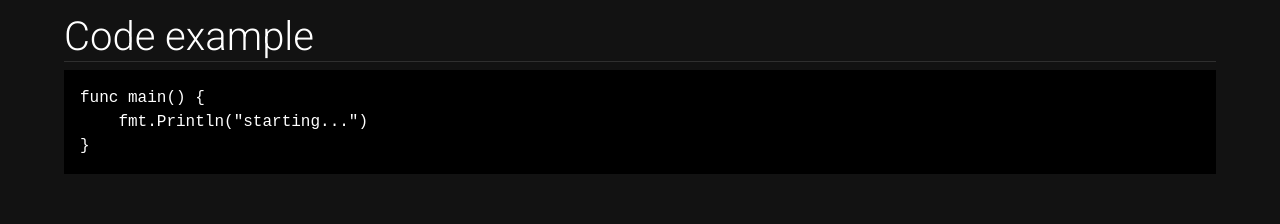
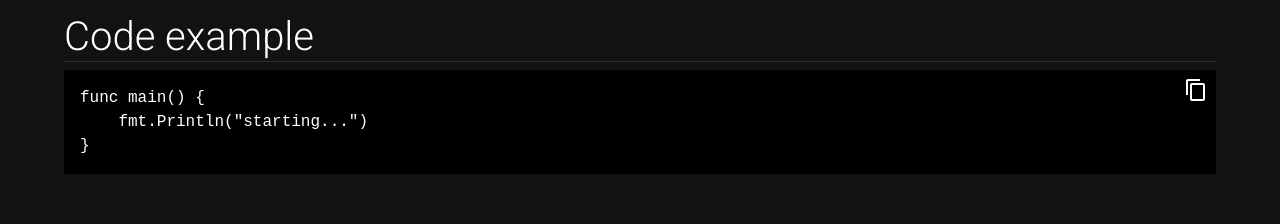
Before and after one commit to liaradb/liaradb.github.io, a Next.js app: page /docs in a window 1280 px wide. Shown: the part 189-413 px from the top of the page. Built offline with nearby package versions, Linux system fonts and the light colour scheme; what @mui/material-nextjs would draw is missing.

Commit message:
Created copy button.

```diff
--- /dev/null
+++ b/src/components/copy_button/copy_button.tsx
@@ -0,0 +1,37 @@
+"use client";
+
+import { IconButton, Tooltip } from "@mui/material";
+import { ContentCopy } from "@mui/icons-material";
+import { useCopyContext } from "./copy_context";
+import { useCallback, useEffect, useState } from "react";
+
+const buttonText = "Copy to clipboard";
+const copiedText = "Copied!";
+
+export const CopyButton = ({}) => {
+  const { copy } = useCopyContext();
+  const [copied, setCopied] = useState(false);
+
+  useEffect(() => {
+    if (copied) {
+      setTimeout(() => {
+        setCopied(false);
+      }, 3000);
+    }
+  }, [copied]);
+
+  const handleCopy = useCallback(async () => {
+    await copy();
+    setCopied(true);
+  }, [copy]);
+
+  return (
+    <Tooltip title={buttonText}>
+      <IconButton onClick={handleCopy}>
+        <Tooltip title={copiedText} open={copied} placement="top">
+          <ContentCopy />
+        </Tooltip>
+      </IconButton>
+    </Tooltip>
+  );
+};
--- /dev/null
+++ b/src/components/copy_button/copy_context.tsx
@@ -0,0 +1,38 @@
+"use client";
+
+import {
+  createContext,
+  FC,
+  ReactNode,
+  useCallback,
+  useContext,
+  useRef,
+} from "react";
+
+export const CopyContext = createContext({
+  // eslint-disable-next-line @typescript-eslint/no-unused-vars
+  setValue: (value: string) => {},
+  copy: async () => {},
+});
+
+export const CopyContextProvider: FC<{ children: ReactNode | ReactNode[] }> = ({
+  children,
+}) => {
+  const valueRef = useRef("");
+
+  const setValue = useCallback((value: string) => {
+    valueRef.current = value;
+  }, []);
+
+  const copy = useCallback(() => {
+    return navigator.clipboard.writeText(valueRef.current);
+  }, []);
+
+  return (
+    <CopyContext.Provider value={{ setValue, copy }}>
+      {children}
+    </CopyContext.Provider>
+  );
+};
+
+export const useCopyContext = () => useContext(CopyContext);
--- /dev/null
+++ b/src/components/copy_button/index.ts
@@ -0,0 +1,6 @@
+export { CopyButton } from "./copy_button";
+export {
+  CopyContext,
+  CopyContextProvider,
+  useCopyContext,
+} from "./copy_context";
--- a/src/components/index.ts
+++ b/src/components/index.ts
@@ -1,2 +1,3 @@
 export * from "./app_page";
+export * from "./copy_button";
 export * from "./link";
--- a/src/mdx-components.tsx
+++ b/src/mdx-components.tsx
@@ -2,7 +2,8 @@ import { Box, Divider, Typography } from "@mui/material";
 import type { MDXComponents } from "mdx/types";
 
 import { LinkLink } from "./components";
-import { MdxSyntax, MdxSyntaxPre } from "./mdx_syntax";
+import { MdxSyntax } from "./mdx_syntax";
+import { MdxSyntaxPre } from "./mdx_syntax_pre";
 
 const components = {
   h1: ({ children }) => {
--- a/src/mdx_syntax.tsx
+++ b/src/mdx_syntax.tsx
@@ -1,8 +1,12 @@
-import { FC, Fragment } from "react";
+"use client";
+
+import { FC, Fragment, useEffect, useMemo } from "react";
 import { Box } from "@mui/material";
 import { grey, yellow } from "@mui/material/colors";
 import SyntaxHighlighter from "react-syntax-highlighter";
 import { a11yDark } from "react-syntax-highlighter/dist/esm/styles/hljs";
+
+import { useCopyContext } from "./components";
 
 export const MdxSyntax: FC<{
   children: string | string[];
@@ -10,9 +14,20 @@ export const MdxSyntax: FC<{
 }> = ({ children, className }) => {
   const match = /language-(\w+)/.exec(className || "");
   const language = match?.[1];
+
+  const text = useMemo(() => {
+    return typeof children === "object" ? children.join("\n") : children;
+  }, [children]);
+
+  const { setValue } = useCopyContext();
+
+  useEffect(() => {
+    setValue(text);
+  }, [setValue, text]);
+
   return language ? (
     <SyntaxHighlighter
-      PreTag={Fragment}
+      PreTag={PreTag}
       style={{ ...a11yDark }}
       language={language}
     >
@@ -29,19 +44,7 @@ export const MdxSyntax: FC<{
   );
 };
 
-export const MdxSyntaxPre: FC<{ children: string | string[] }> = ({
-  children,
-}) => {
-  return (
-    <Box
-      sx={{
-        background: "black",
-      }}
-      margin={0}
-      padding={2}
-      component="pre"
-    >
-      {children}
-    </Box>
-  );
+// eslint-disable-next-line @typescript-eslint/no-unused-vars
+const PreTag: FC<{ style: unknown }> = ({ style: _style, ...props }) => {
+  return <Fragment {...props} />;
 };
--- /dev/null
+++ b/src/mdx_syntax_pre.tsx
@@ -0,0 +1,27 @@
+import { FC } from "react";
+import { Box } from "@mui/material";
+
+import { CopyButton, CopyContextProvider } from "./components";
+
+export const MdxSyntaxPre: FC<{ children: string | string[] }> = ({
+  children,
+}) => {
+  return (
+    <Box
+      sx={{
+        background: "black",
+      }}
+      margin={0}
+      padding={2}
+      component="pre"
+      position="relative"
+    >
+      <CopyContextProvider>
+        {children}
+        <Box position="absolute" top={0} right={0}>
+          <CopyButton />
+        </Box>
+      </CopyContextProvider>
+    </Box>
+  );
+};
```
